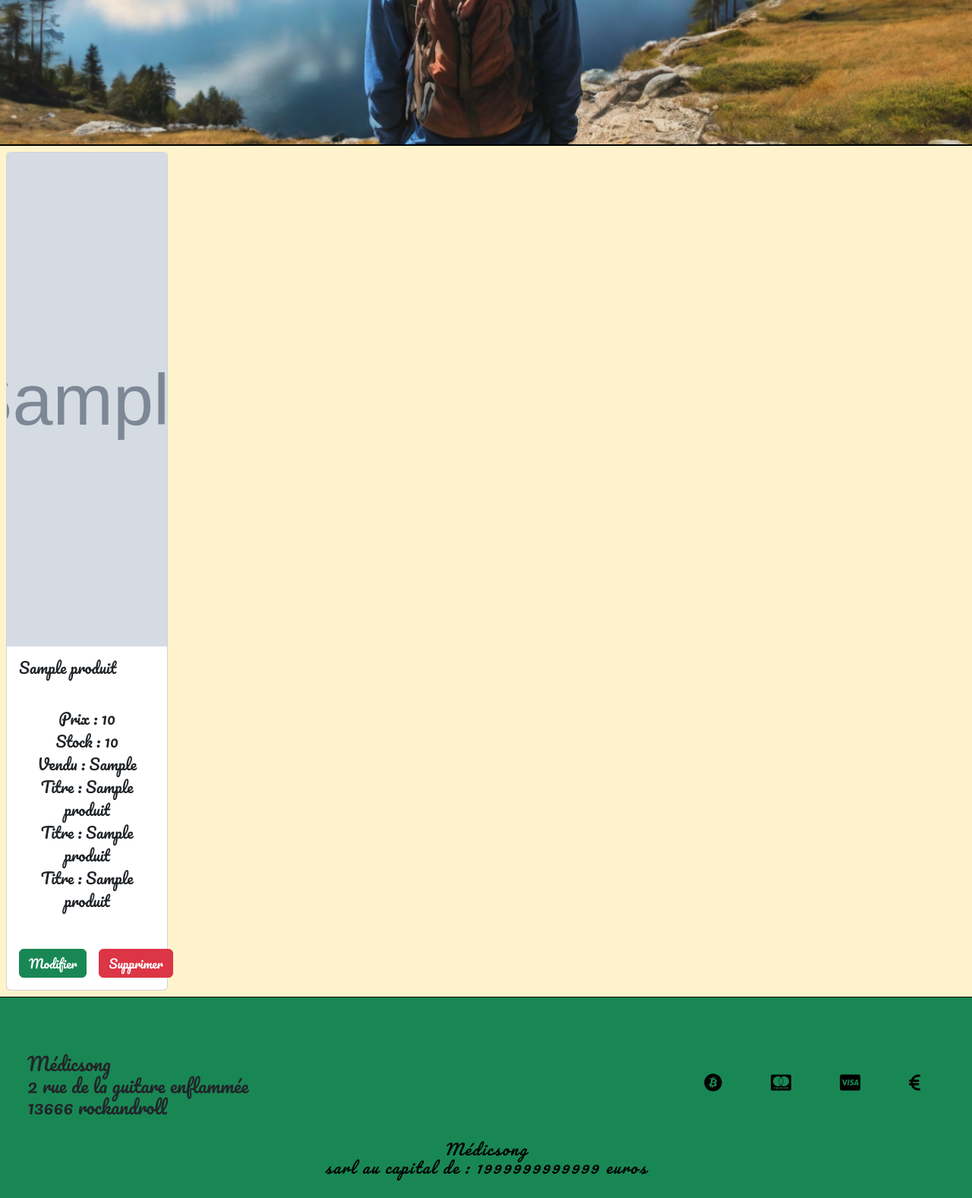
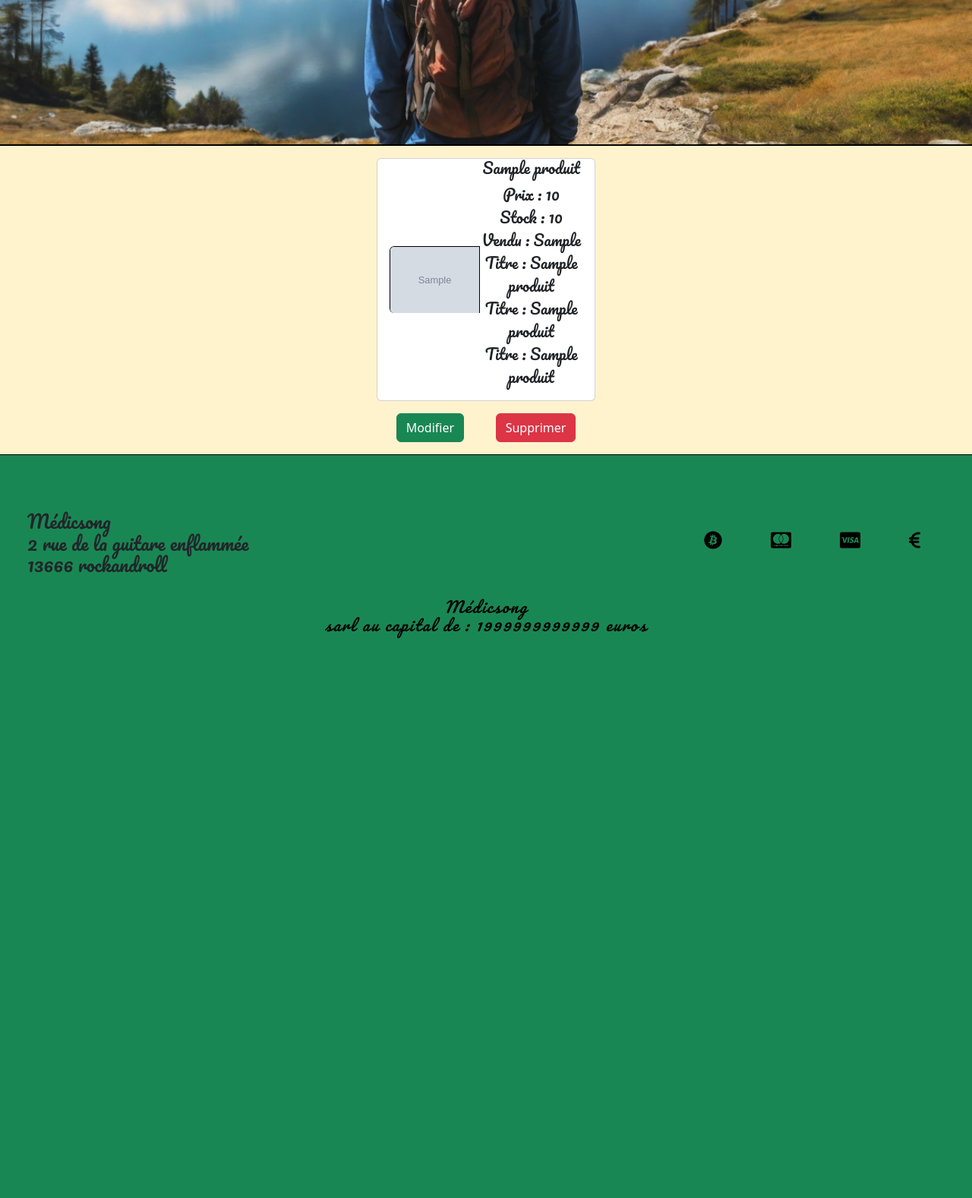
Before and after one commit to ItakiI/medicsong, a PHP site: page /card_produits.php in a window 1280 px wide. Shown: the part 539-2116 px from the top of the page at 76% size. After the commit the page ends 1380 px from the top, so only its background shows below. Run offline with PHP 8.4, Linux system fonts and the light colour scheme; tables that the repository leaves empty or names only in its code hold one stand-in row (values such as "Sample post"); grey boxes marked "Sample" are stand-in pictures; some libraries are stand-ins or nearby versions; some web fonts are replaced.

Commit message:
modification forme card produit

```diff
--- a/card_produits.php
+++ b/card_produits.php
@@ -13,7 +13,7 @@ require_once __DIR__ . '/components/ban_produit.php';
 
 ?>
 
-<div class="row row-cols-sm-1 row-cols-md-2 row-cols-lg-4 row-cols-xl-6 g-0">
+<div class="d-flex justify-content-evenly row row-cols-sm-1 row-cols-md-2 row-cols-lg-4 row-cols-xl-4 g-0">
 
   <?php
   // Récupérer les produits
@@ -25,17 +25,15 @@ require_once __DIR__ . '/components/ban_produit.php';
       // affichage des produits
   ?>
 
-
-      <div class="card m-2" style="..">
+      <div>
+        <div class="card mb-3 m-3" style="max-height: 560px; width: auto">
           <div class="row g-0">
-          <div class="cols-lg-4">
-            <img src="<?php echo $produit["image"] ?>" class="img-fluid border-bottom-0" alt="Photo de la potion">
+            <div class="col-md-5 d-flex align-self-center">
+              <img src="<?php echo $produit["image"] ?>" class=" img-fluid rounded-start h-100 w-100 m-3 border-bottom-0 border border-black" alt="">
             </div>
-          <div class="cols-lg-8">
-            <div class="card-body ">
-              <h5 class="card-title"><?php echo $produit["nom"] ?></h5>
-            </div>
-            <div class="card-body ">
+            <div class="col-md-7">
+              <div class="card-body m-0 mb-0 b-0 bb-0 p-0 pb-0 g-0 gb-0">
+                <h5 class="card-title text-center"><?php echo $produit["nom"] ?></h5>
                 <p>Prix : <?php echo $produit["prix"] ?><br>
                   Stock : <?php echo $produit["stock"] ?><br>
                   Vendu : <?php echo $produit["vendu"] ?><br>
@@ -44,14 +42,13 @@ require_once __DIR__ . '/components/ban_produit.php';
                   Titre : <?php echo $produit["titre_2"] ?></p>
               </div>
             </div>
-          <div class="card-body d-flex justify-content-evenly">
+          </div>
+        </div>
+        <div class="card-body d-flex justify-content-evenly mb-3">
           <a href="/medicsong/views/formmodifproduits.php?id=<?php echo $produit['id'] ?>" class="card-link btn btn-success">Modifier</a>
           <a href="/medicsong/controller/delete_produits.php?id=<?php echo $produit['id'] ?>" class="card-link btn btn-danger">Supprimer</a>
         </div>
       </div>
-      </div>
-
-
   <?php
 
     }
@@ -63,4 +60,8 @@ require_once __DIR__ . '/components/ban_produit.php';
 
 </div>
 
+
+
+
+
 <?php require_once __DIR__ . '/components/footer.php'; ?>
```
Lines whose indentation alone changed are shown as unchanged.
